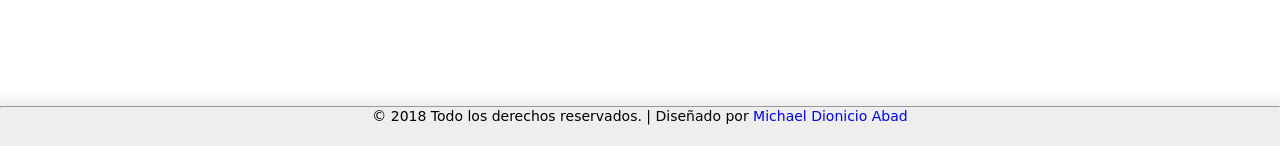
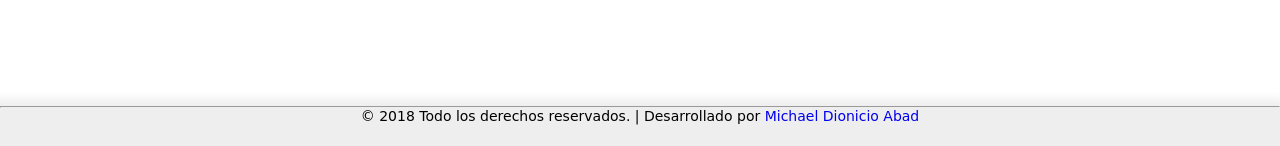
Before and after one commit to MichaelDAbad/SistemaCR-NetBeans, a PHP site: page /SistemaCR-NetBeans/clientes.php in a window 1280 px wide. Shown: the part 654-800 px from the top of the page. Run offline with PHP 8.4, Linux system fonts and the light colour scheme; a user stored in the database is signed in; data comes from the database, SQL or seed files in the repository.

Commit message:
cambio foter

```diff
--- a/pie.php
+++ b/pie.php
@@ -18,7 +18,7 @@
 <footer>
 
     <hr>
-    <p style="text-align: center">&COPY; 2018 Todo los derechos reservados. |  Diseñado por <a href="https://twitter.com/miltabad" target="_blank">Michael Dionicio Abad</a></p>
+    <p style="text-align: center">&COPY; 2018 Todo los derechos reservados. |  Desarrollado por <a href="https://twitter.com/miltabad" target="_blank">Michael Dionicio Abad</a></p>
 </footer>
 </body>
 </html>
```
